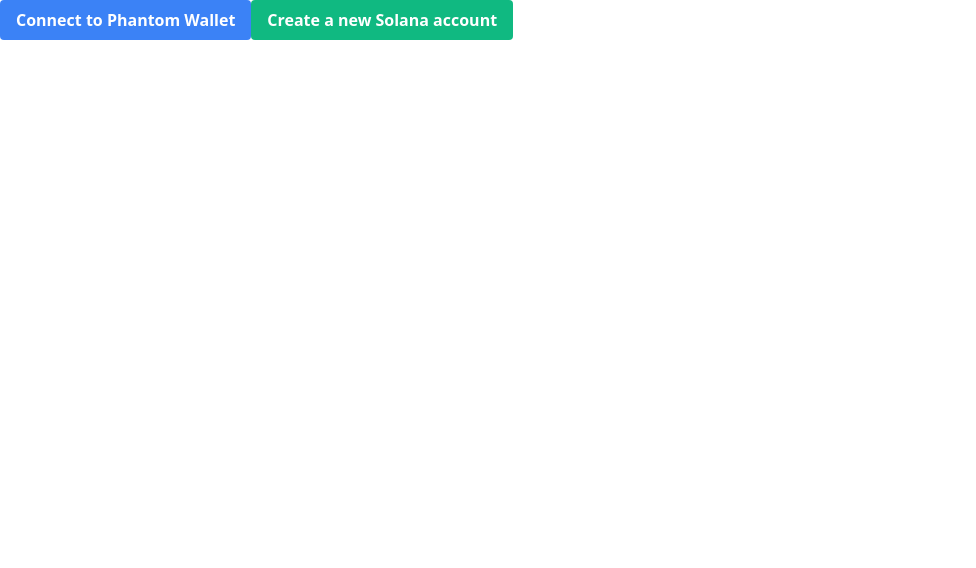
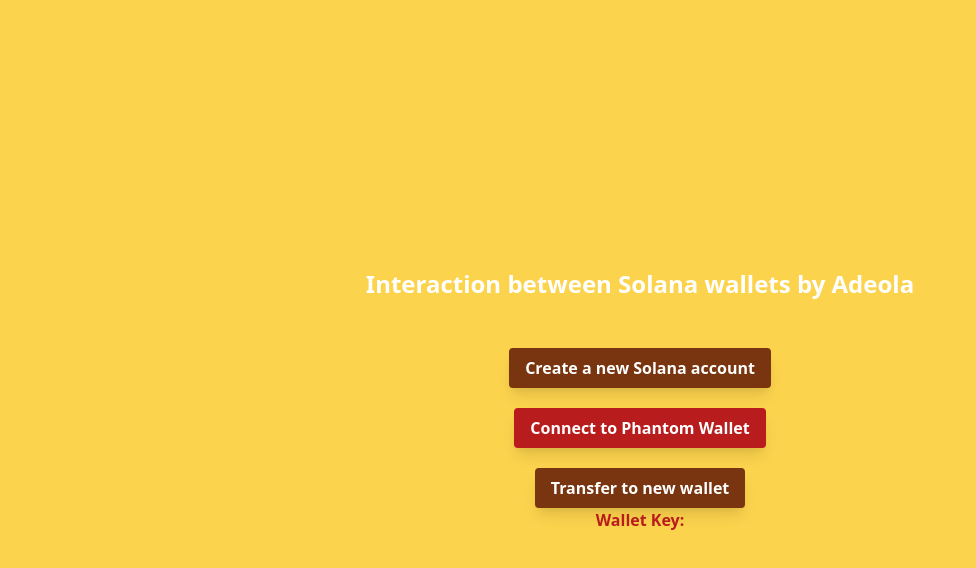
Before and after one commit to Adesdesk/use-Phantom-Wallet, a React (Create React App) app: page / in a window 1280 px wide. Shown: the top 568 px of the page, without its empty margins (0-976 px from the left). Built offline with nearby package versions, Linux system fonts and the light colour scheme.

Commit message:
All functionalities added. Improve status updates.

```diff
--- a/src/App.tsx
+++ b/src/App.tsx
@@ -1,5 +1,8 @@
 import React, { useEffect, useState } from 'react';
-import { Keypair, PublicKey, Transaction, Connection } from '@solana/web3.js';
+import { Keypair, PublicKey, Transaction, Connection, SystemProgram } from '@solana/web3.js';
+// assign the Buffer property of the buffer module to the global Buffer object in browser's window object.
+import * as buffer from "buffer";
+window.Buffer = buffer.Buffer;
 
 type DisplayEncoding = 'utf8' | 'hex';
 
@@ -34,6 +37,8 @@
   const [provider, setProvider] = useState<PhantomProvider | undefined>(undefined);
   const [walletKey, setWalletKey] = useState<string | undefined>(undefined);
   const [notification, setNotification] = useState<string>('');
+  const [senderAccount, setSenderAccount] = useState<Keypair | undefined>(undefined);
+
 
   useEffect(() => {
     const provider = getProvider();
@@ -53,7 +58,7 @@
     if (window.solana) {
       try {
         const response = await (window as any).solana.connect();
-        console.log('wallet account ', response.publicKey.toString());
+        console.log('wallet account', response.publicKey.toString());
         setWalletKey(response.publicKey.toString());
       } catch (err) {
         // { code: 4001, message: 'User rejected the request.' }
@@ -65,19 +70,18 @@
   };
 
   const createAccount = async () => {
-    if (provider && provider.publicKey) {
     try {
-        const keypair = Keypair.generate();
-        const publicKey = keypair.publicKey;
+      const senderAccount = Keypair.generate(); // Generate a keypair for the sender's account
+      const publicKey = senderAccount.publicKey.toString();
 
       const connection = new Connection(
         'https://api.devnet.solana.com',
         'confirmed'
       );
 
-        // Request an airdrop to the new account
+      // Request an airdrop to the sender's account
       const airdropTx = await connection.requestAirdrop(
-          publicKey,
+        senderAccount.publicKey,
         2 * 1000000000 // Airdrop 2 SOL (2 * 10^9 lamports)
       );
       setNotification('Processing transaction...');
@@ -85,33 +89,72 @@
       // Wait for the transaction to be confirmed
       await connection.confirmTransaction(airdropTx);
 
-        setWalletKey(publicKey.toString());
+      setWalletKey(publicKey);
       setNotification('Transaction successful!');
+      setSenderAccount(senderAccount); // Store the sender's account keypair
     } catch (err) {
       console.error('Transaction failed:', err);
       setNotification('Transaction failed!');
+    }
+  };
+
+  const transferToNewWallet = async () => {
+    if (provider && provider.publicKey && walletKey && senderAccount) {
+      try {
+        const connection = new Connection(
+          'https://api.devnet.solana.com',
+          'confirmed'
+        );
+
+        const transaction = new Transaction().add(
+          SystemProgram.transfer({
+            fromPubkey: senderAccount.publicKey,
+            toPubkey: new PublicKey(walletKey),
+            // Transferring 1.98 SOL as approximately 2 SOL to provide for transaction fees
+            lamports: 1.98 * 1000000000, // 1.98 SOL (10^9 lamports)
+          })
+        );
+
+        const signature = await connection.sendTransaction(transaction, [senderAccount]);
+        setNotification('Processing transaction...');
+
+        await connection.confirmTransaction(signature);
+
+        setNotification('Transfer successful!');
+      } catch (err) {
+        console.error('Transfer failed:', err);
+        setNotification('Transfer failed!');
       }
     }
   };
 
   return (
-    <div className="App">
+    <div className="flex flex-col items-center justify-center min-h-screen bg-yellow-300">
+      <h3 className="text-2xl text-white text-center font-bold rounded-md mb-2">Interaction between Solana wallets by Adeola</h3>
+
       <button
-        className="bg-blue-500 hover:bg-blue-700 text-white font-bold py-2 px-4 rounded"
+        className="bg-yellow-900 hover:bg-yellow-800 text-white font-bold py-2 mt-10 shadow-lg px-4 rounded"
+        onClick={createAccount}
+      >
+        Create a new Solana account
+      </button>
+
+      <button
+        className="bg-red-700 hover:bg-red-600 text-white font-bold mt-5 shadow-lg py-2 px-4 rounded"
         onClick={connectWallet}
       >
         Connect to Phantom Wallet
       </button>
 
       <button
-        className="bg-green-500 hover:bg-green-700 text-white font-bold py-2 px-4 rounded"
-        onClick={createAccount}
+        className="bg-yellow-900 hover:bg-yellow-800 text-white font-bold mt-5 py-2 shadow-lg px-4 rounded"
+        onClick={transferToNewWallet}
       >
-        Create a new Solana account
+        Transfer to new wallet
       </button>
 
-      <p>{walletKey}</p>
-      <p>{notification}</p>
+      <p className="text-red-700 font-bold">Wallet Key: {walletKey}</p>
+      <p className="text-red-700 font-bold">{notification}</p>
     </div>
   );
 }
```
Lines whose indentation alone changed are shown as unchanged.
